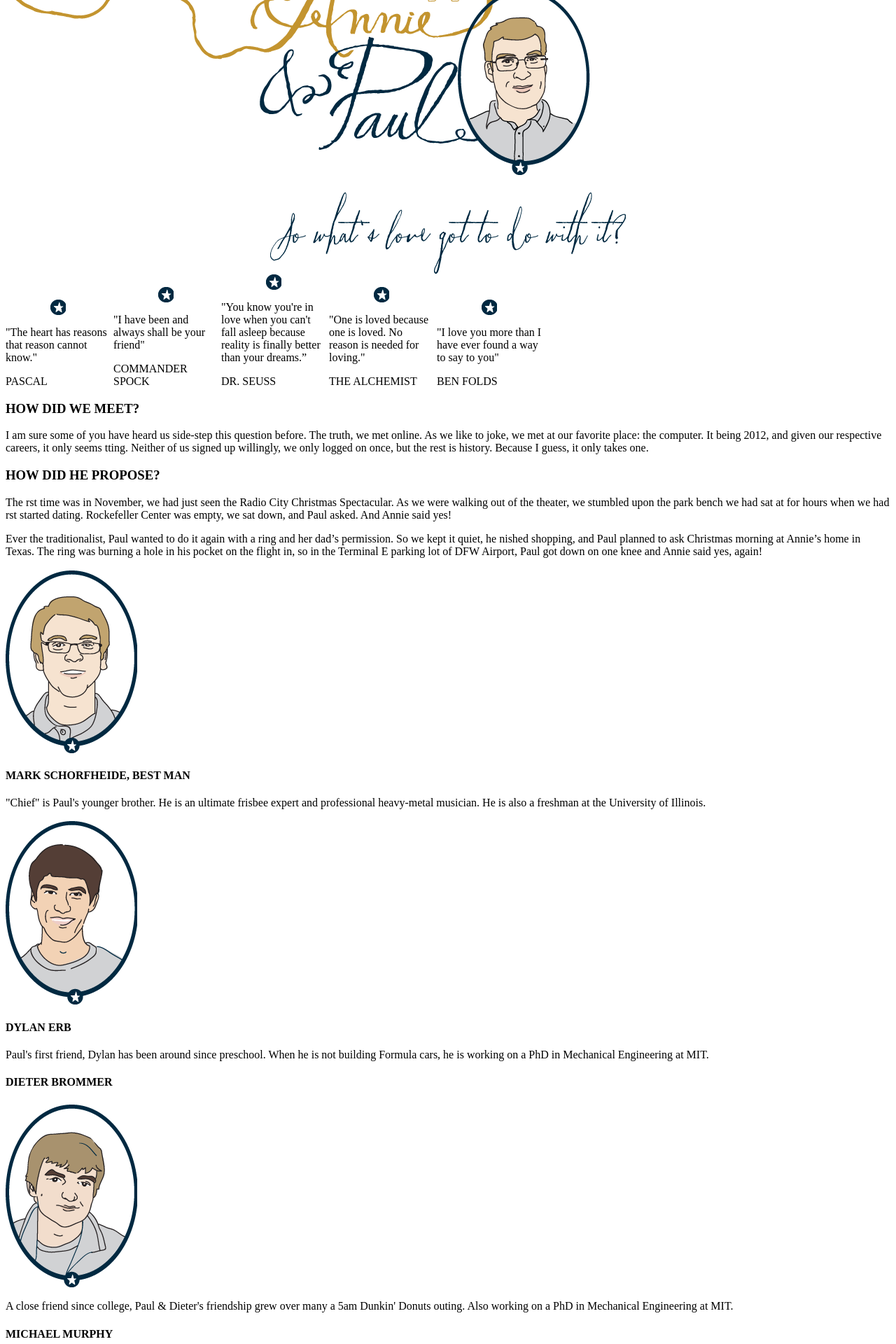
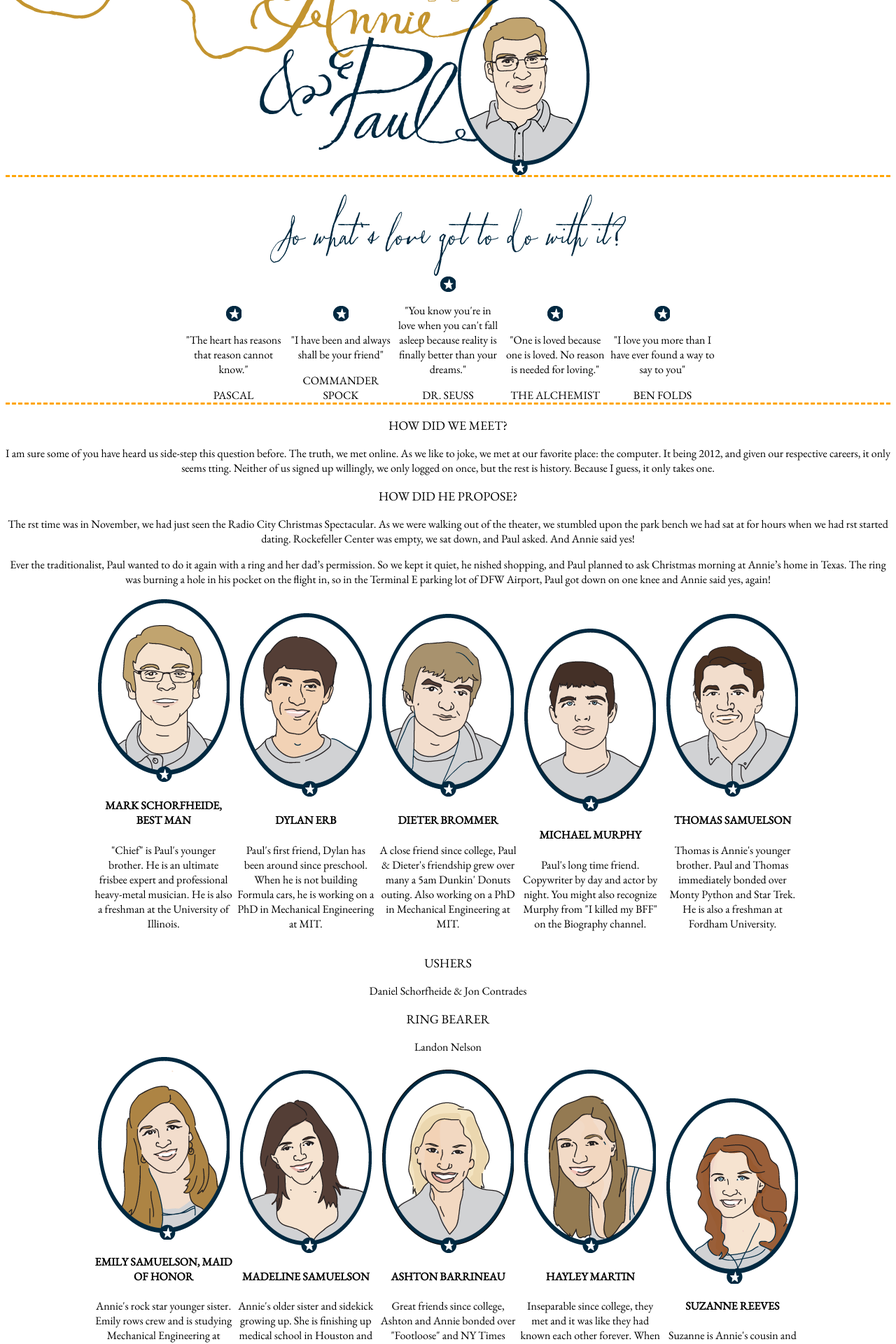
Before and after one commit to pschorf/wedding, a Flask app: page /static/index.html in a window 1280 px wide; the page is wider, and only the part inside the window is pictured. Shown: the part 405-2325 px from the top of that part at 70% size. Run offline with Flask 2, Linux system fonts and the light colour scheme; some libraries are stand-ins or nearby versions.

Commit message:
cleaned up party, quotes

```diff
--- a/static/index.html
+++ b/static/index.html
@@ -18,8 +18,10 @@
     <img src="img/star_small.png"/>
   </span>
 </div>
-<img id="home" src="img/home.png" class="header">
-<div id="quotes">
+<div class="section">
+  <img id="home" src="img/home.png" class="header">
+</div>
+<div id="quotes" class="section">
   <img src="img/header_quote.png" class="header">
   <div class="quote-wrapper">
     <img src="img/star.png">
@@ -44,7 +46,7 @@
   <div class="quote-wrapper">
     <img src="img/star.png">
     <p class="quote">
-      "You know you're in love when you can't fall asleep because reality is finally better than your dreams.”
+      "You know you're in love when you can't fall asleep because reality is finally better than your dreams."
     </p>
 
     <div class="author">
@@ -72,7 +74,7 @@
     </div>
   </div>
 </div>
-<div id="party">
+<div id="party" class="section">
   <h3>HOW DID WE MEET?</h3>
 
   <p>
@@ -101,12 +103,11 @@
     on the flight in, so in the Terminal E parking lot of DFW Airport, Paul got down on one knee and Annie said yes,
     again!
   </p>
-</div>
+
 <div id="groomsmen">
   <div class="party">
     <img src="img/mark.png"/>
     <h4>MARK SCHORFHEIDE, BEST MAN</h4>
-
     <p>
       "Chief" is Paul's younger brother. He is an ultimate frisbee expert and professional heavy-metal musician.
       He is also a freshman at the University of Illinois.
@@ -115,34 +116,30 @@
   <div class="party">
     <img src="img/dylan.png"/>
     <h4>DYLAN ERB</h4>
-
     <p>
       Paul's first friend, Dylan has been around since preschool. When he is not building
       Formula cars, he is working on a PhD in Mechanical Engineering at MIT.
     </p>
   </div>
   <div class="party">
+    <img src="img/dieter.png"/>
     <h4>DIETER BROMMER</h4>
-    <img src="img/dieter.png"/>
-
     <p>
       A close friend since college, Paul &amp; Dieter's friendship grew over many a 5am Dunkin'
       Donuts outing. Also working on a PhD in Mechanical Engineering at MIT.
     </p>
   </div>
   <div class="party">
+    <img src="img/murphy.png"/>
     <h4>MICHAEL MURPHY</h4>
-    <img src="img/murphy.png"/>
-
     <p>
       Paul's long time friend. Copywriter by day and actor by night. You might also
       recognize Murphy from "I killed my BFF" on the Biography channel.
     </p>
   </div>
   <div class="party">
+    <img src="img/thomas.png"/>
     <h4>THOMAS SAMUELSON</h4>
-    <img src="img/thomas.png"/>
-
     <p>
       Thomas is Annie's younger brother. Paul and Thomas immediately bonded over
       Monty Python and Star Trek. He is also a freshman at Fordham University.
@@ -157,45 +154,40 @@
 </div>
 <div id="bridesmaids">
   <div class="party">
+    <img src="img/emily.png"/>
     <h4>EMILY SAMUELSON, MAID OF HONOR</h4>
-    <img src="img/emily.png"/>
-
     <p>
       Annie's rock star younger sister. Emily rows crew and is studying Mechanical
       Engineering at UPenn, all the while finding time to call Annie to catch up everyday.
     </p>
   </div>
   <div class="party">
+    <img src="img/madeleine.png"/>
     <h4>MADELINE SAMUELSON</h4>
-    <img src="img/madeleine.png"/>
-
     <p>
       Annie's older sister and sidekick growing up. She is finishing up medical school in
       Houston and is planning on being an Ear Nose and throat surgeon extraordinaire.
     </p>
   </div>
   <div class="party">
+    <img src="img/ashton.png"/>
     <h4>ASHTON BARRINEAU</h4>
-    <img src="img/ashton.png"/>
-
     <p>
       Great friends since college, Ashton and Annie bonded over "Footloose" and NY
       Times Crosswords. Ashton is working on a Law degree at SMU in Dallas.
     </p>
   </div>
   <div class="party">
+    <img src="img/hayley.png"/>
     <h4>HAYLEY MARTIN</h4>
-    <img src="img/hayley.png"/>
-
     <p>
       Inseparable since college, they met and it was like they had known each other forever.
       When she isn't watching the cheesiest shows on TV she works in Marketing in Dallas.
     </p>
   </div>
   <div class="party">
+    <img src="img/suzanne.png"/>
     <h4>SUZANNE REEVES</h4>
-    <img src="img/suzanne.png"/>
-
     <p>
       Suzanne is Annie's cousin and close friend. She is a high school junior in Oklahoma
       City and could school anyone at tennis.
@@ -210,5 +202,6 @@
     Jennifer Thibault &amp; Kelley Clark
   </div>
 </div>
+</div>
 </body>
 </html>
--- a/static/style.css
+++ b/static/style.css
@@ -1,11 +1,20 @@
 @import url(http://fonts.googleapis.com/css?family=EB+Garamond);
+
+body {
+    font-family: 'EB Garamond', serif;
+    font-size: 16px;
+}
+
+h3 {
+    font-weight: normal;
+    font-size: 18px;
+}
+
 #header-wrap {
     text-align: center;
 }
 #header {
     color: #002a41;
-    font-family: 'EB Garamond', Georgia, serif;
-    font-size: 16px;
     text-transform: uppercase;
 }
 #header a {
@@ -14,6 +23,12 @@
 
 #header a:visited, #header a:link, header a:hover, header a:focus, header a:active {
     color: #002a41;
+}
+
+div.party {
+    display: inline-block;
+    width: 200px;
+    text-align: center;
 }
 
 img.header {
@@ -25,9 +40,15 @@ img.header {
 div.quote-wrapper {
     display: inline-block;
     width: 150px;
+    text-align: center;
 }
 
 div.quote-wrapper img {
     display: block;
     margin: 0 auto;
 }
+
+div.section {
+    border-bottom: 3px orange dashed;
+    text-align: center;
+}
```
